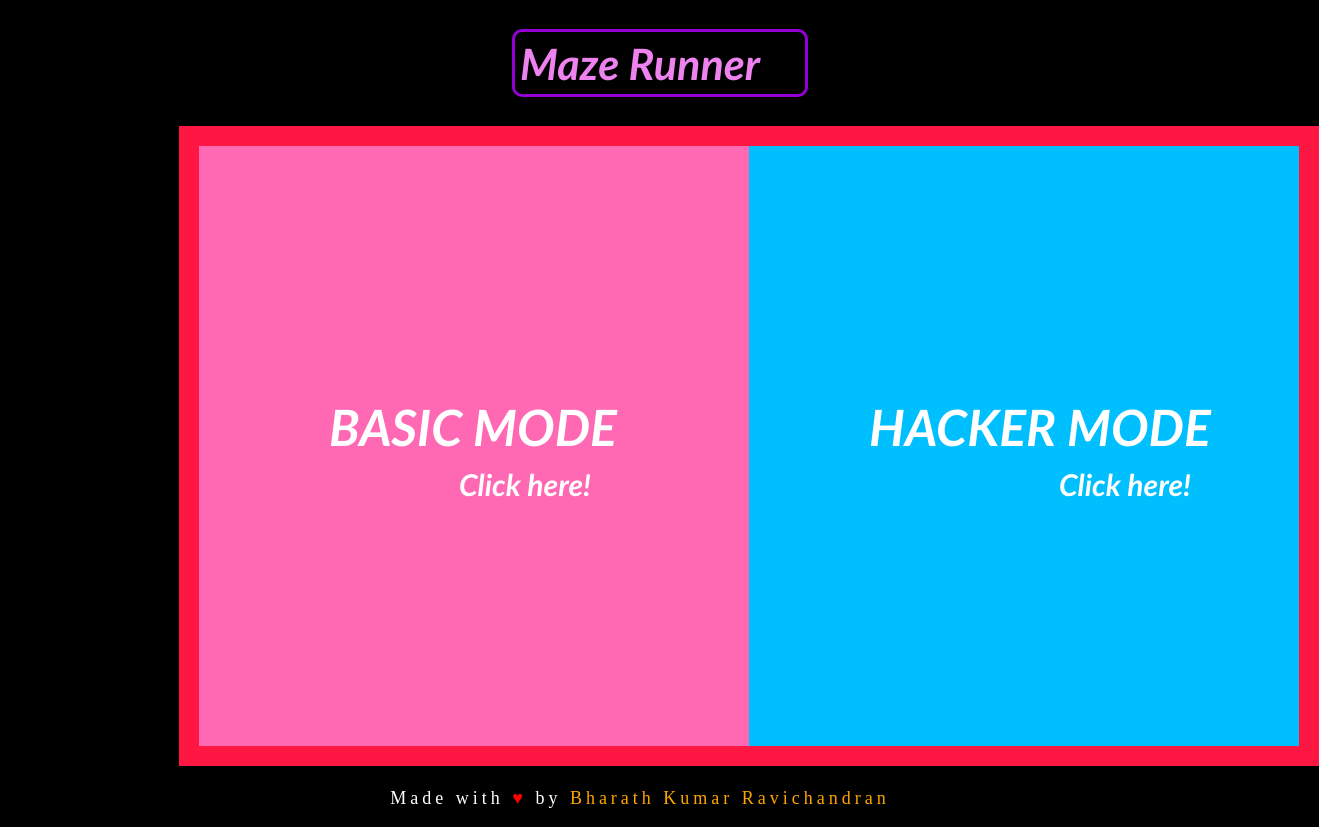
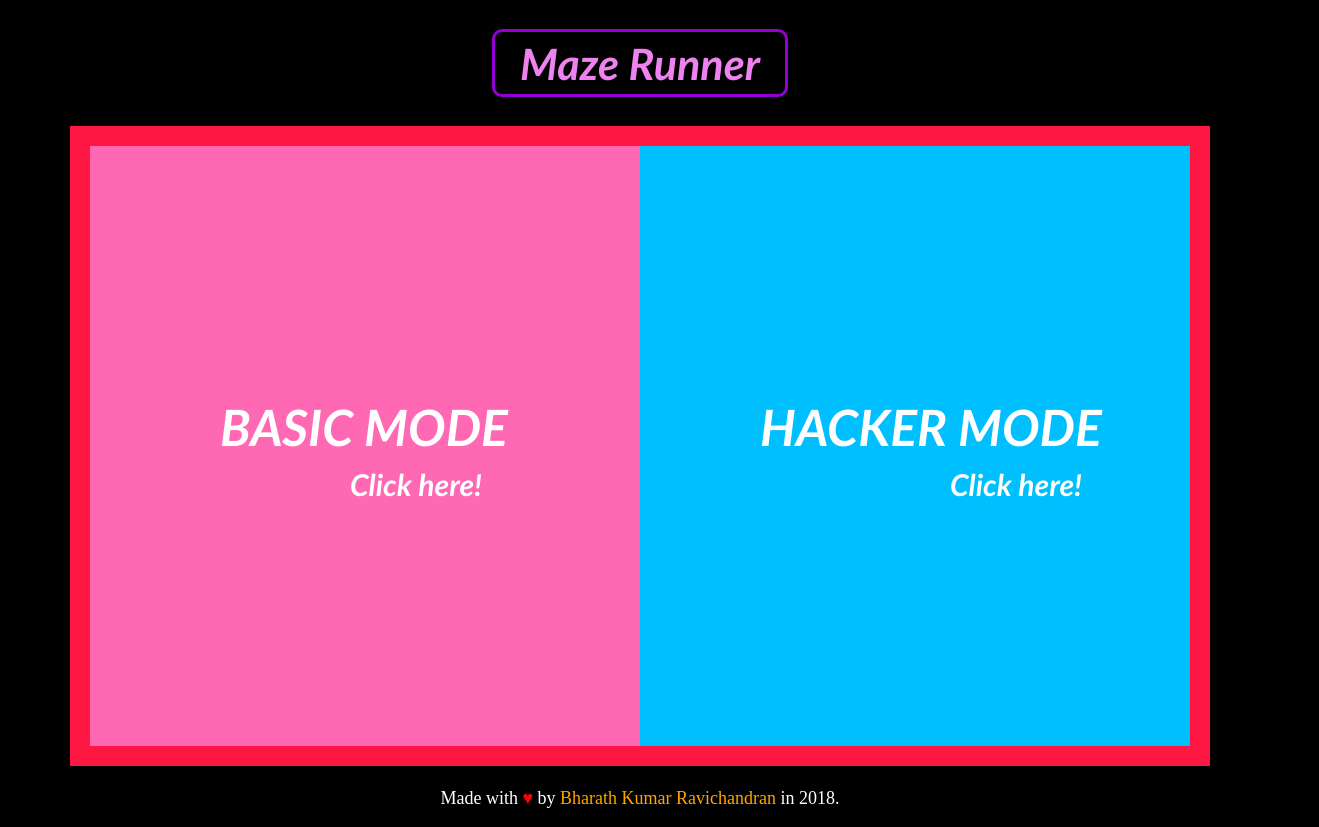
Before and after one commit to BharathKumarRavichandran/maze-runner, a plain HTML site: page index.html in a window 1280 px wide. Shown: the whole page, 1319 px wide, since content can reach past the window. Drawn offline with Linux system fonts and the light colour scheme.

Commit message:
Fix styles and add creation year

```diff
--- a/game.js
+++ b/game.js
@@ -7,8 +7,8 @@ var canvasWidth = canvas.getAttribute("width");
 var canvasHeight = canvas.getAttribute("height");
 var w1 = (screenWidth/2) - screenWidth*0.1;;
 var w2 = screenWidth*0.14;
-document.getElementById("title").style.marginLeft = w1+"px";//Aligning title in the centre by manipulating margin-left property
-canvas.style.marginLeft = w2+"px";//Aligning canvas in the centre by manipulating margin-left property
+//document.getElementById("title").style.marginLeft = w1+"px";//Aligning title in the centre by manipulating margin-left property
+//canvas.style.marginLeft = w2+"px";//Aligning canvas in the centre by manipulating margin-left property
 
 var health=160;//Initial Health
 var mouseX=50;
@@ -1068,10 +1068,15 @@ function modeSelectorDraw(){
 function drawTitleCard(){
 	ctx.fillStyle = "black";
 	ctx.fillRect(0,0,canvasWidth,canvasHeight);
-	ctx.fillStyle = "violet";
+
+    ctx.fillStyle = "violet";
 	ctx.font = "bold italic 50px Trebuchet MS";
 	ctx.fillText("Maze Runner",380,120);
-	ctx.fillStyle = "red";
+
+    ctx.font = "bold italic 15px Trebuchet MS";
+	ctx.fillText("Created in 2018", 600, 150);
+
+    ctx.fillStyle = "red";
 	ctx.font = "23px Trebuchet MS";
 	if(level==0){
 		ctx.fillText("WARNING: Don't ever dare to touch the walls!",315,200);
--- a/index.html
+++ b/index.html
@@ -7,11 +7,16 @@
 	<link rel="stylesheet" type="text/css" href="main.css">
 </head>
 <body>
-<h1 id="title">Maze Runner</h1>
-<canvas id="canvas" width="1100" height="600"></canvas>
-<footer>
-	<p id="foot">Made with <span id="heart">&hearts;</span> by <a id="nameLink" href="https://BharathKumarRavichandran.github.io">Bharath Kumar Ravichandran</a></p>
-</footer>
+<div class="container">
+    <div class="title-container">
+        <h1 id="title">Maze Runner</h1>
+    </div>
+    <canvas id="canvas" width="1100" height="600"></canvas>
+    <footer>
+        <p id="foot">Made with <span id="heart">&hearts;</span> by <a id="nameLink" href="https://BharathKumarRavichandran.github.io">Bharath Kumar Ravichandran</a> in 2018.</p>
+    </footer>
+</div>
+
 <script src="game.js"></script>
 </body>
 </html>
--- a/main.css
+++ b/main.css
@@ -5,6 +5,16 @@ html{
 
 body{
 	margin: 0;
+}
+
+.container {
+    text-align: center;
+}
+
+.title-container {
+    display: flex;
+    justify-content: center;
+    align-items: center;
 }
 
 #title{
@@ -30,7 +40,7 @@ body{
 	color: white;
 	text-align: center;
 	font-size: 18px;
-	letter-spacing: 4px;
+	/*letter-spacing: 4px;*/
 }
 
 #heart{
```
